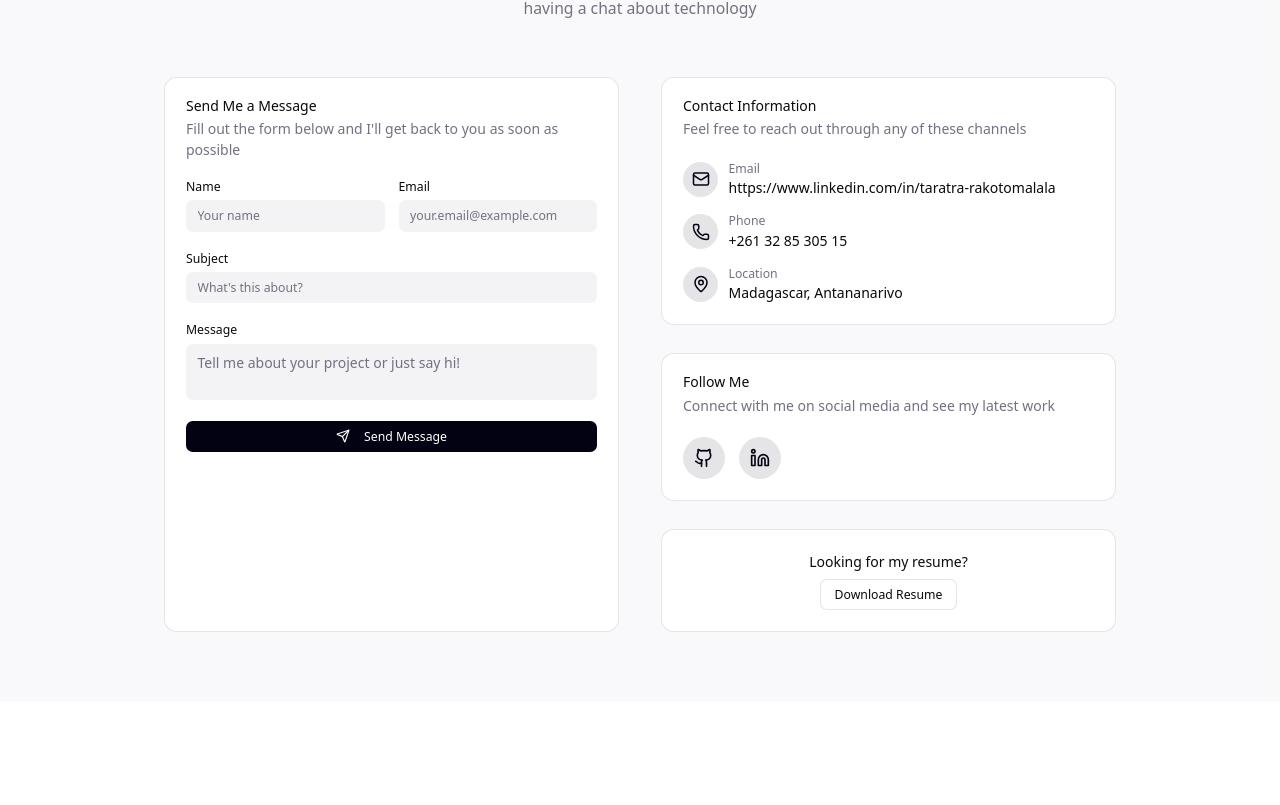
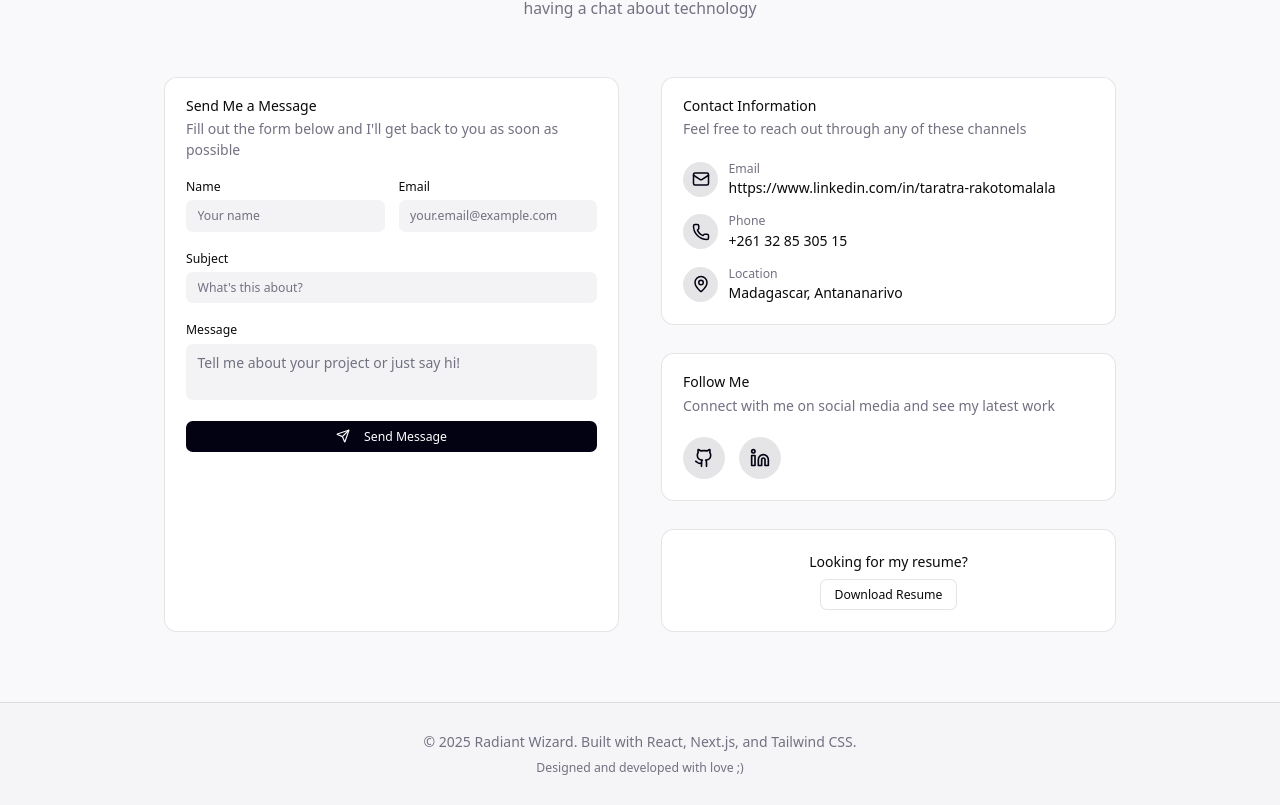
Before and after one commit to Radiant-Wizard/my-portfolio, a Next.js app: page / in a window 1280 px wide. Shown: the part 3831-4636 px from the top of the page. Before the commit the page ends 4533 px from the top, so only its background shows below. Built offline with nearby package versions, Linux system fonts and the light colour scheme.

Commit message:
feat(page): added the Footer to the main page.tsx

```diff
--- a/src/app/page.tsx
+++ b/src/app/page.tsx
@@ -4,7 +4,8 @@ import { Hero } from "@/components/Hero";
 import { Projects } from "@/components/Projects";
 import { Skills } from "@/components/Skills";
 import { Contact } from "@/components/Contact";
-
+import { Footer } from "@/components/Footer";
+import { Toaster } from "@/components/ui/sonner";
 export default function Home() {
   return (
     <div className="min-h-screen">
@@ -16,6 +17,8 @@ export default function Home() {
         <Projects />
         <Contact />
       </main>
+      <Footer />
+      <Toaster />
     </div>
   );
 }
```
